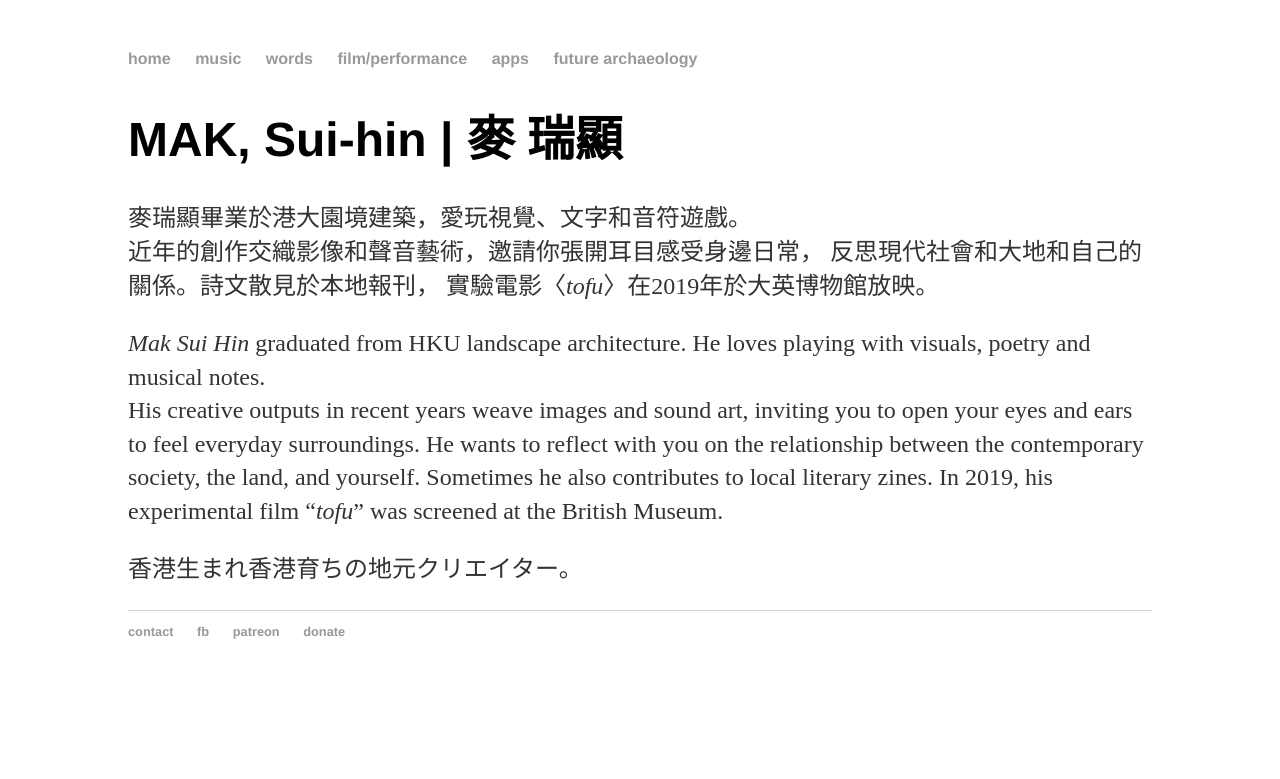
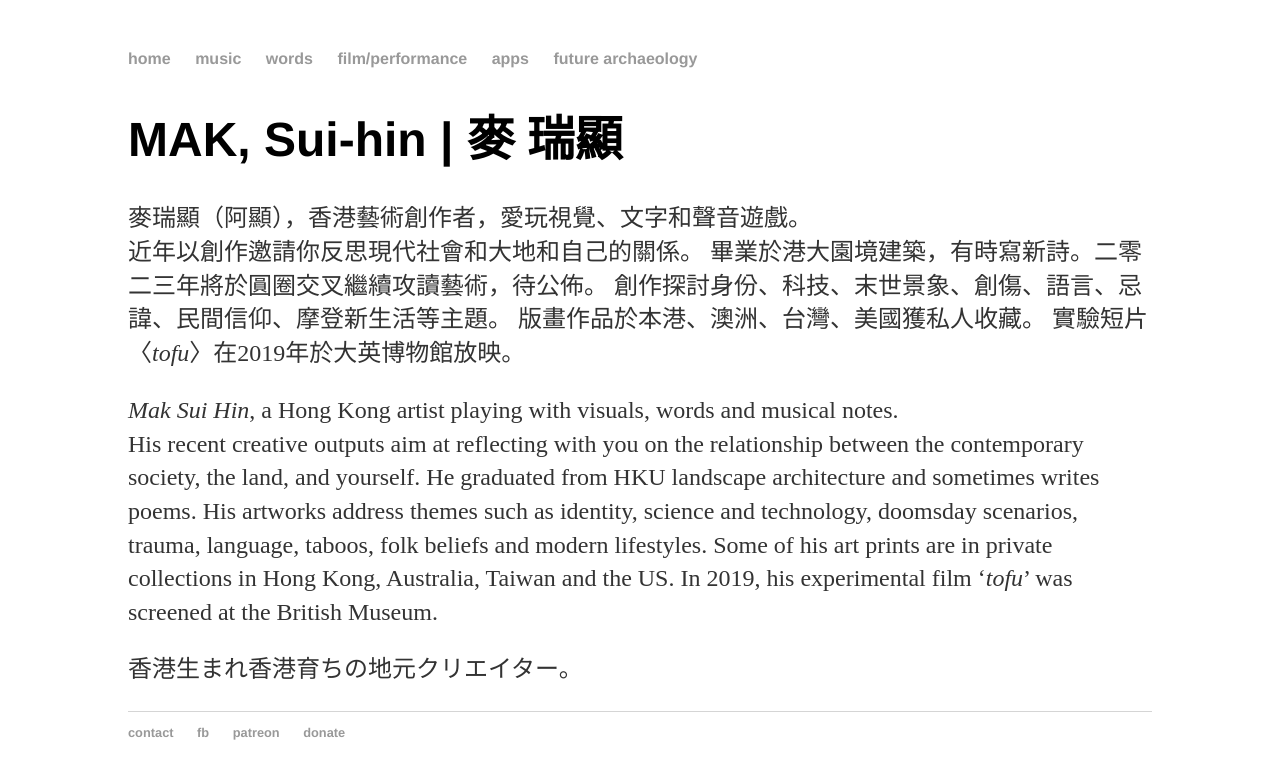
Before and after one commit to maksuihin/maksuihin.github.io, a Jekyll site: the page built from index.html, in a window 1280 px wide. Shown: the top 779 px of the page. Built offline with Jekyll 4.4.1, drawn with Linux system fonts in a browser that asks for light colours.

Commit message:
Added topics of interest

```diff
--- a/index.html
+++ b/index.html
@@ -7,19 +7,27 @@ title: MAK, Sui-hin | 麥 瑞顯
         		<h1>MAK, Sui-hin | <span lang="zh">麥 瑞顯</span></h1>
 
 			<p>
-				麥瑞顯畢業於港大園境建築，愛玩視覺、文字和音符遊戲。</br>
-				近年的創作交織影像和聲音藝術，邀請你張開耳目感受身邊日常，
-				反思現代社會和大地和自己的關係。詩文散見於本地報刊，
-				實驗電影〈<i>tofu</i>〉在2019年於大英博物館放映。</p>
+				麥瑞顯（阿顯），香港藝術創作者，愛玩視覺、文字和聲音遊戲。</br>
+				近年以創作邀請你反思現代社會和大地和自己的關係。
+				畢業於港大園境建築，有時寫新詩。二零二三年將於圓圈交叉繼續攻讀藝術，待公佈。
+				創作探討身份、科技、末世景象、創傷、語言、忌諱、民間信仰、摩登新生活等主題。
+				版畫作品於本港、澳洲、台灣、美國獲私人收藏。
+				實驗短片〈<i>tofu</i>〉在2019年於大英博物館放映。</p>
 			<p>
-				<em>Mak Sui Hin</em> graduated from HKU landscape architecture. He loves playing with
-				visuals, poetry and musical notes.</br>
-				His creative outputs in recent years weave images and sound art,
-				inviting you to open your eyes and ears to feel
-				everyday surroundings. He wants to reflect with you on the
-				relationship between the contemporary society, the land, and yourself.
-				Sometimes he also contributes to local literary zines.
-				In 2019, his experimental film “<i>tofu</i>” was screened at the British Museum.</p>
+				<em>Mak Sui Hin</em>, a Hong Kong artist playing with visuals, words and musical notes.  </br>
+				His recent creative outputs aim at reflecting with you on the relationship between
+				the contemporary society, the land, and yourself.
+				He graduated from HKU landscape architecture and sometimes writes poems.
+				His artworks address themes such as identity, science and technology, doomsday scenarios, trauma,
+				language, taboos, folk beliefs and modern lifestyles.
+				Some of his art prints are in private collections in Hong Kong, Australia, Taiwan and the US.
+				In 2019, his experimental film ‘<i>tofu</i>’ was screened at the British Museum.</p>
+
+
+
+
+
+
 			<p>香港生まれ香港育ちの地元クリエイター。</p>
 			<!--マックスイヒン 麦瑞顕 mak sui hin mak-->
 
```
